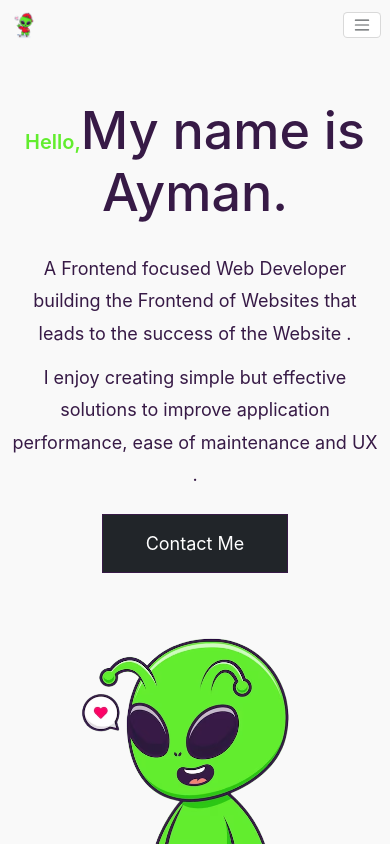
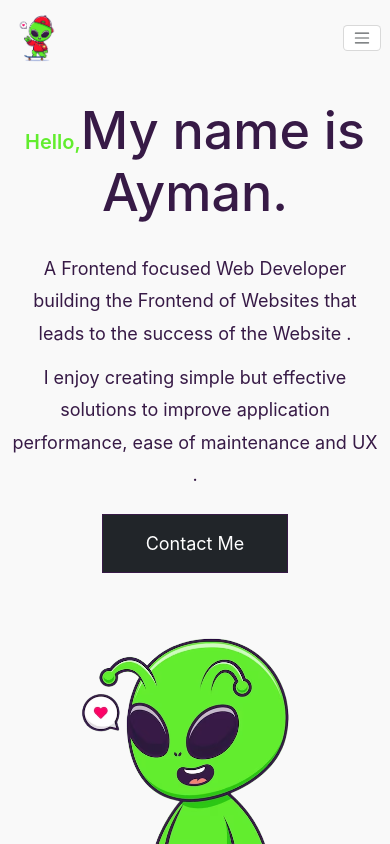
Before and after one commit to Ayman98-art/portofolie, a React (Vite) app: page / in a window 390 px wide. Shown: the top 844 px of the page. Built offline with nearby package versions, Linux system fonts and the light colour scheme.

Commit message:
logoGrowUp

```diff
--- a/src/components/Res/Responsive.css
+++ b/src/components/Res/Responsive.css
@@ -1,4 +1,7 @@
 @media (max-width: 475px) {
+    .warpLogo {
+        width: 15%;
+    }
     .DescPro h1{
         font-size: calc(2.6 * var(--fs-20));
         text-align: center;
```
